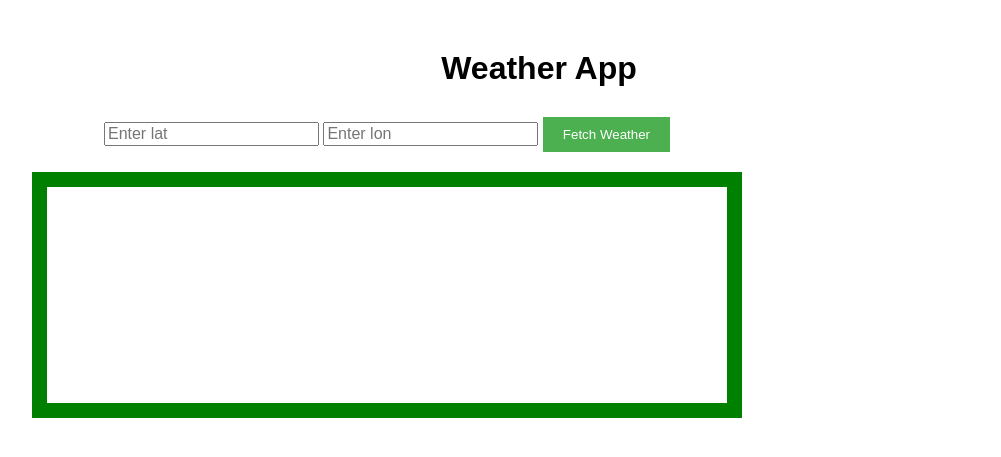
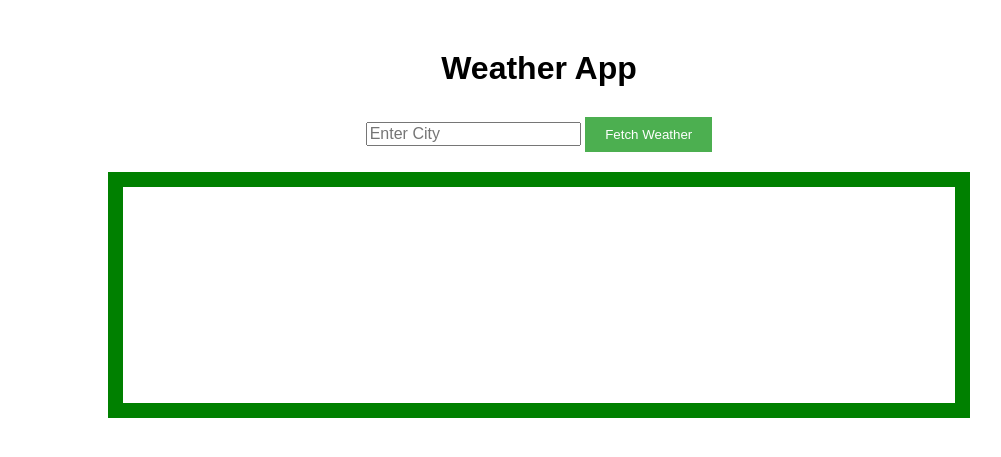
Before and after one commit to JasonPham02/WeatherApp-project, a Flask app: page / in a window 1280 px wide. Shown: the top 457 px of the page, without its empty margins (101-1102 px from the left). Run offline with Flask 3, Linux system fonts and the light colour scheme.

Commit message:
Updated css, form in html and api in js

```diff
--- a/static/script.js
+++ b/static/script.js
@@ -4,10 +4,9 @@ const weatherid = document.querySelector("#weatherInfoContainer");
 btn.addEventListener("click", fetchWeather);
 
 function fetchWeather() {
-  let lonInput = document.querySelector("#lonInput").value;
-  let latInput = document.querySelector("#latInput").value;
+  let input_user = document.querySelector("#input_city").value;
   let apiKey = '8e715392ca450df5ba4cdaa47bd9978e';
-  let apiUrl = `https://api.openweathermap.org/data/2.5/forecast?lat=${latInput}&lon=${lonInput}&appid=${apiKey}`;
+  let apiUrl = `https://api.openweathermap.org/data/2.5/forecast?q=${input_user}&appid=${apiKey}`;
 
   fetch(apiUrl)
     .then(response => {
@@ -35,6 +34,8 @@ function showWeather (data){
   element2.textContent = data.list[0].dt
   element3.textContent = data.list[0].dt
 
+
+
   newlist.appendChild(element1);
   newlist.appendChild(element2);
   newlist.appendChild(element3);
--- a/static/style.css
+++ b/static/style.css
@@ -1,4 +1,3 @@
-/* style.css */
 body {
   font-family: Arial, sans-serif;
   text-align: center;
@@ -12,14 +11,11 @@ body {
   margin-top: 30px;
 }
 
-  .input_form{
+.input_city {
   font-size: 1rem;
 }
 
-  #wrapper_main{
-    max-width: 960px;
-  }
-
+/* Common CSS rules for all screen sizes */
 #locationInput {
   padding: 10px;
   margin-right: 10px;
@@ -44,6 +40,24 @@ body {
   margin: 20px auto;
 }
 
-  #list{
+#list {
   list-style-type: none;
+  padding: 0;
 }
+
+/* Media Queries */
+@media (max-width: 576px) {
+  /* CSS rules for mobile devices */
+}
+
+@media (min-width: 577px) and (max-width: 991px) {
+  /* CSS rules for smaller laptops */
+}
+
+@media (min-width: 992px) and (max-width: 1199px) {
+  /* CSS rules for medium-sized laptops */
+}
+
+@media (min-width: 1200px) {
+  /* CSS rules for larger laptops */
+}
--- a/templates/index.html
+++ b/templates/index.html
@@ -3,14 +3,14 @@
 <head>
   <title>Weather App</title>
   <link rel="stylesheet" type="text/css" href="static/style.css">
+  <meta name="viewport" content="width=device-width,initial-scale=1" />
 </head>
 <body>
   <h1>Weather App</h1>
 
 <div id="wrapper_main">
   <div class="input-container">
-    <input class = "input_form" type="number" id="latInput" placeholder="Enter lat">
-    <input class = "input_form" type="number" id="lonInput" placeholder="Enter lon">
+    <input class = "input_city" type="text" id="input_city" placeholder="Enter City">
     <button id="fetchBtn" action="GET">Fetch Weather</button>
   </div>
 
```
Lines whose indentation alone changed are shown as unchanged.
